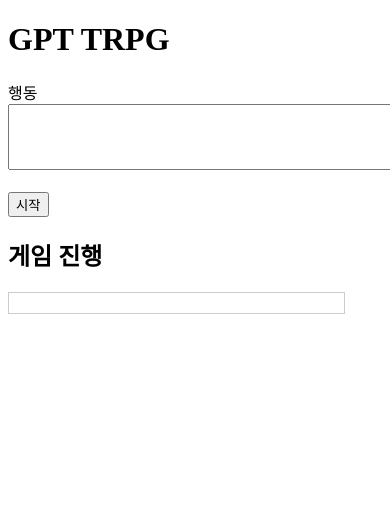
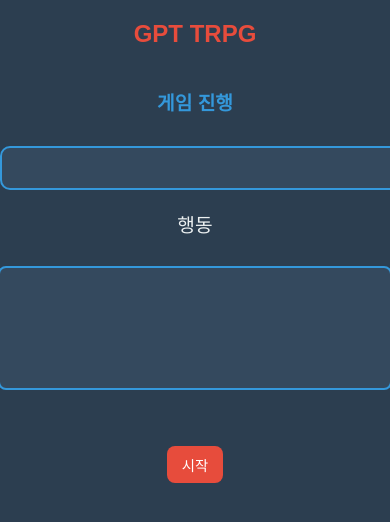
Before and after one commit to kim-yejunn/WorldLog, a Flask app: page / in a window 390 px wide; the page is wider, and only the part inside the window is pictured. Shown: the top 522 px of that part. Run offline with Flask 3, Linux system fonts and the light colour scheme.

Commit message:
화면 스타일 변경

```diff
--- a/templates/index.html
+++ b/templates/index.html
@@ -3,32 +3,158 @@
 <head>
     <meta charset="UTF-8">
     <meta name="viewport" content="width=device-width, initial-scale=1.0">
-    <title>GPT API Interface</title>
+    <title>GPT TRPG 게임</title>
     <style>
-        .response-container {
-            white-space: pre-wrap; /* 줄 바꿈 및 공백 유지 */
-            word-wrap: break-word; /* 긴 단어 자동 줄 바꿈 */
-            max-width: 90%; /* 최대 너비를 화면 크기에 맞춤 */
-            border: 1px solid #ccc; /* 테두리 추가 (선택사항) */
-            padding: 10px; /* 여백 추가 (선택사항) */
-            box-sizing: border-box; /* 패딩 및 테두리 포함 */
+        body {
+            font-family: 'Arial', sans-serif;
+            background-color: #2c3e50;
+            color: #ecf0f1;
+            margin: 0;
+            padding: 0;
+        }
+
+        h1, h2 {
+            text-align: center;
+        }
+
+        h1 {
+            font-size: 2.5rem;
+            color: #e74c3c;
+            margin-top: 20px;
+        }
+
+        h2 {
+            font-size: 1.8rem;
+            color: #3498db;
+            margin-top: 40px;
+        }
+
+        form {
+            display: flex;
+            flex-direction: column;
+            align-items: center;
+            margin-top: 20px;
+        }
+
+        label {
+            font-size: 1.2rem;
+            margin-bottom: 10px;
         }
 
         textarea {
-            resize: none; /* 사용자가 직접 크기 조정 불가능 */
-            overflow: hidden; /* 스크롤 제거 */
+            width: 80%;
+            max-width: 600px;
+            height: 100px;
+            padding: 10px;
+            border: 2px solid #3498db;
+            border-radius: 8px;
+            font-size: 1.1rem;
+            background-color: #34495e;
+            color: #ecf0f1;
+            resize: none;
+            outline: none;
+        }
+
+        textarea:focus {
+            border-color: #e74c3c;
+            box-shadow: 0 0 10px rgba(231, 76, 60, 0.5);
+        }
+
+        button {
+            margin-top: 20px;
+            padding: 12px 30px;
+            font-size: 1.2rem;
+            color: #fff;
+            background-color: #e74c3c;
+            border: none;
+            border-radius: 8px;
+            cursor: pointer;
+            transition: background-color 0.3s ease;
+        }
+
+        button:hover {
+            background-color: #c0392b;
+        }
+
+        #response {
+            margin-top: 30px;
+            padding: 20px;
+            width: 80%;
+            max-width: 600px;
+            background-color: #34495e;
+            border: 2px solid #3498db;
+            border-radius: 10px;
+            font-size: 1.1rem;
+            line-height: 1.6;
+            white-space: pre-wrap;
+            word-wrap: break-word;
+            color: #ecf0f1;
+            margin-left: auto;
+            margin-right: auto;
+        }
+
+        /* 반응형 스타일 */
+        @media screen and (max-width: 768px) {
+            h1 {
+                font-size: 2rem;
+            }
+
+            h2 {
+                font-size: 1.5rem;
+            }
+
+            textarea {
+                width: 90%;
+            }
+
+            #response {
+                width: 90%;
+            }
+
+            button {
+                font-size: 1rem;
+                padding: 10px 20px;
+            }
+        }
+
+        @media screen and (max-width: 480px) {
+            h1 {
+                font-size: 1.5rem;
+            }
+
+            h2 {
+                font-size: 1.2rem;
+            }
+
+            textarea {
+                width: 95%;
+                font-size: 1rem;
+            }
+
+            #response {
+                width: 95%;
+                font-size: 1rem;
+            }
+
+            button {
+                font-size: 0.9rem;
+                padding: 8px 15px;
+            }
         }
     </style>
 </head>
 <body>
     <h1>GPT TRPG</h1>
+
+    <h2>게임 진행</h2>
+    <div id="response" class="response-container"></div>
+
     <form id="gpt-form">
         <label for="prompt">행동</label><br>
         <textarea id="prompt" name="prompt" rows="4" cols="50" oninput="autoResize(this)" required></textarea><br><br>
         <button type="submit">시작</button>
     </form>
-    <h2>게임 진행</h2>
-    <div id="response" class="response-container"></div>
+
 
     <script>
         document.getElementById('gpt-form').addEventListener('submit', async (event) => {
```
